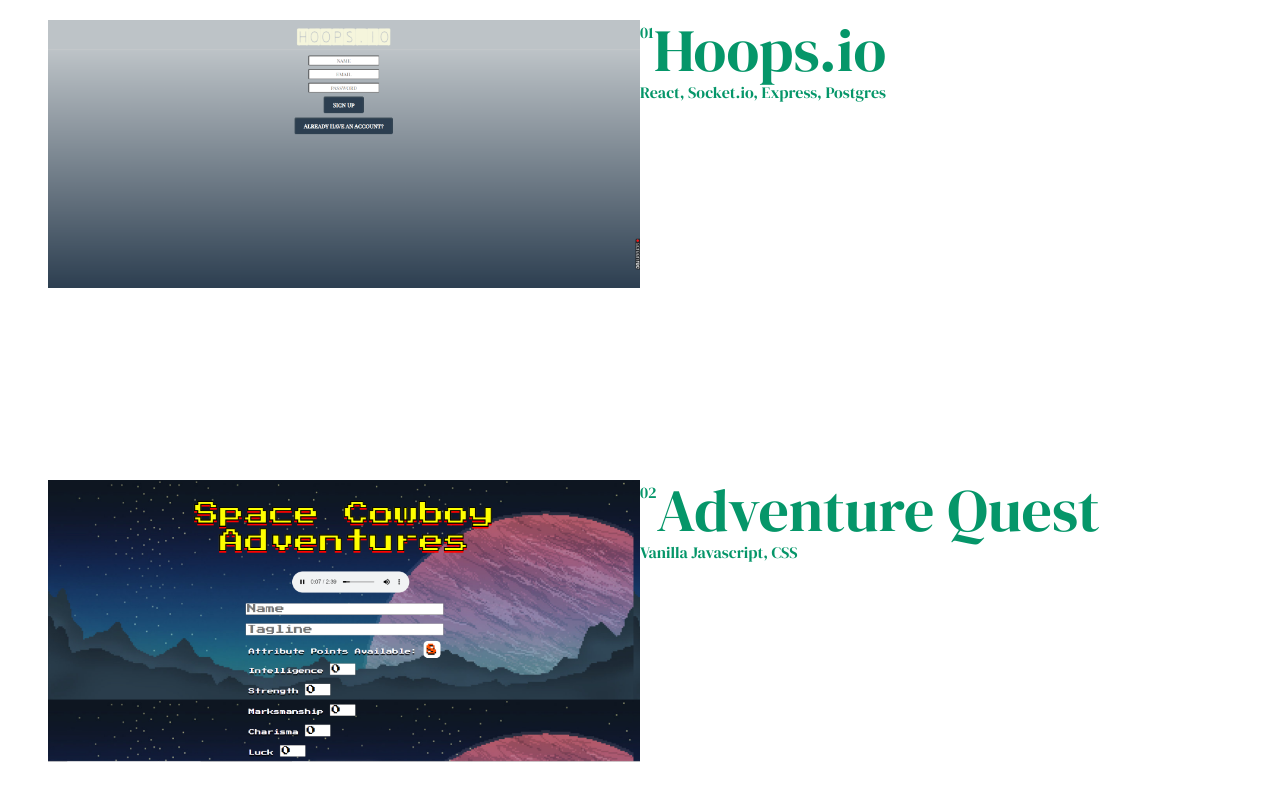
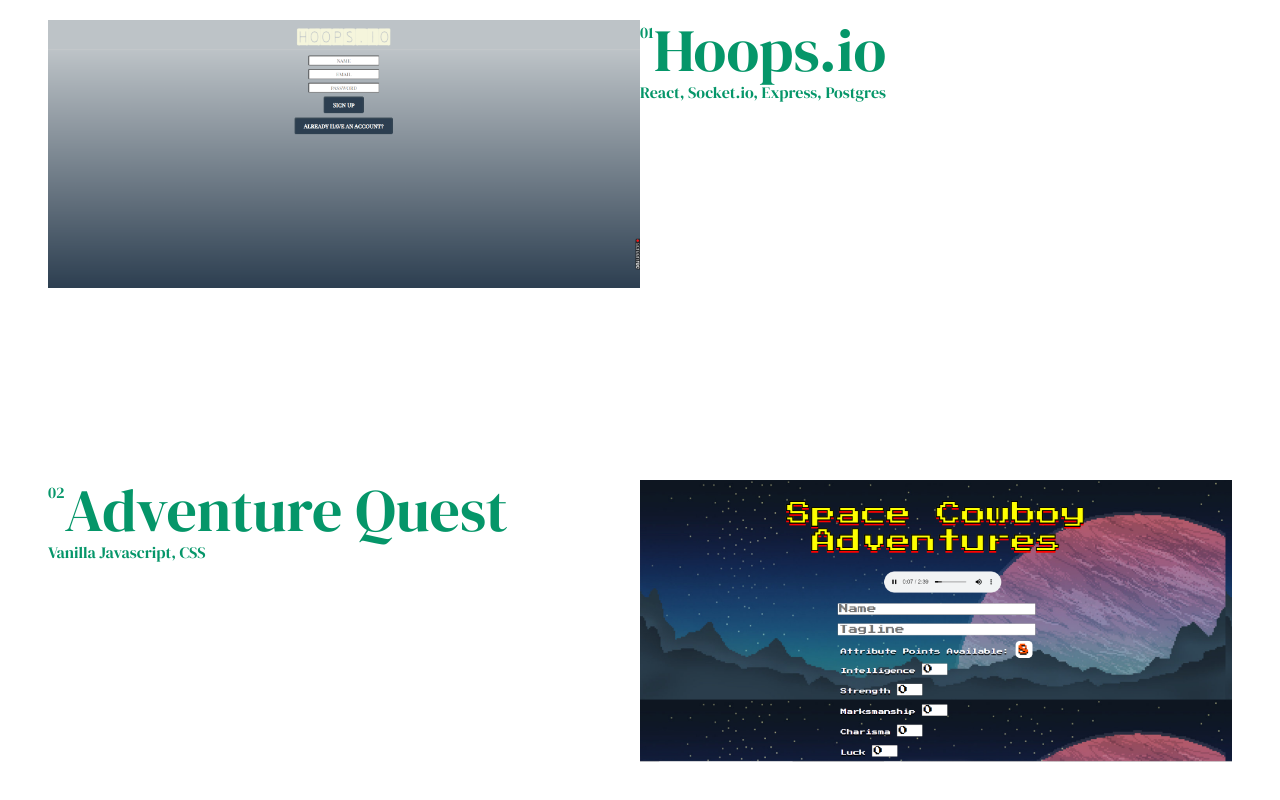
Before and after one commit to chase-abbott/Portfolio, a React (Create React App) app: page / in a window 1280 px wide. Shown: the part 788-1588 px from the top of the page. Built offline with nearby package versions, Linux system fonts and the light colour scheme.

Commit message:
alternating layout

```diff
--- a/src/components/Projects.js
+++ b/src/components/Projects.js
@@ -3,8 +3,10 @@ import { Component } from 'react';
 export default class Projects extends Component {
 
   render() {
-    const { data } = this.props;
+    const { data, align } = this.props;
     return (
+      <div>
+        { (align === 'left') ?
           <div id={data.label} className="Projects mb-48 font-theme text-green-600 grid grid-cols-2 ">
             <a href={data.URL} target="_blank" rel="noreferrer">
               <img src={data.image} className="max-w-full" alt={data.name}></img>
@@ -16,7 +18,20 @@ export default class Projects extends Component {
               </div>
               <span> {data.tools}</span>
             </div>
-
+          </div>
+          : <div id={data.label} className="Projects mb-48 font-theme text-green-600 grid grid-cols-2 grid-rows-1">
+            <div>
+              <div className="grid grid-cols-projectLabel">
+                <label> {data.label} </label>
+                <h3 className="text-6xl"> {data.name} </h3>
+              </div>
+              <span> {data.tools}</span>
+            </div>
+            <a href={data.URL} className="col-start-2" target="_blank" rel="noreferrer">
+              <img src={data.image} className="max-w-full" alt={data.name}></img>
+            </a>
+          </div>
+        }
       </div>
     );
   }
--- a/src/components/home/Home.js
+++ b/src/components/home/Home.js
@@ -26,8 +26,8 @@ export default class Home extends Component {
             </span>
           </p>
         </div>
-        <Projects data={data.hoops}/>
-        <Projects data={data.adventure}/>
+        <Projects align={'left'} data={data.hoops}/>
+        <Projects align={'right'} data={data.adventure}/>
       </div>
     );
   }
```
Lines whose indentation alone changed are shown as unchanged.
